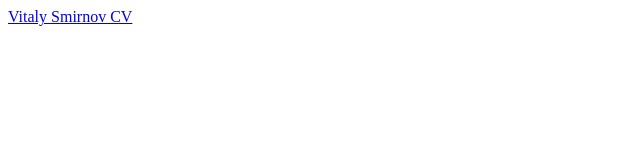
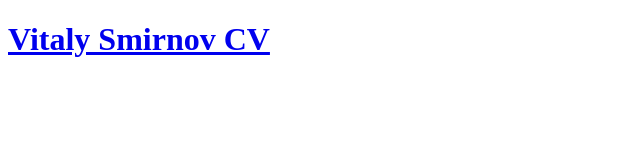
Before and after one commit to vitsmirnov/vitsmirnov.github.io, a plain HTML site: page index.html in a window 1280 px wide. Shown: the whole page, without its empty margins (0-640 px from the left). Drawn offline with Linux system fonts and the light colour scheme.

Commit message:
Update index.html

```diff
--- a/index.html
+++ b/index.html
@@ -1 +1,9 @@
-<a href="https://vitsmirnov.github.io/cv_vitaly_smirnov_developer_ru.pdf">Vitaly Smirnov CV</a>
+<!DOCTYPE html>
+<html lang="en">
+  <head>
+    <title>Vitaly Smirnov CV</title>
+  </head>
+  <body>
+    <h1><a href="https://vitsmirnov.github.io/cv_vitaly_smirnov_developer_ru.pdf">Vitaly Smirnov CV</a></h1>
+  </body>
+</html>
```
